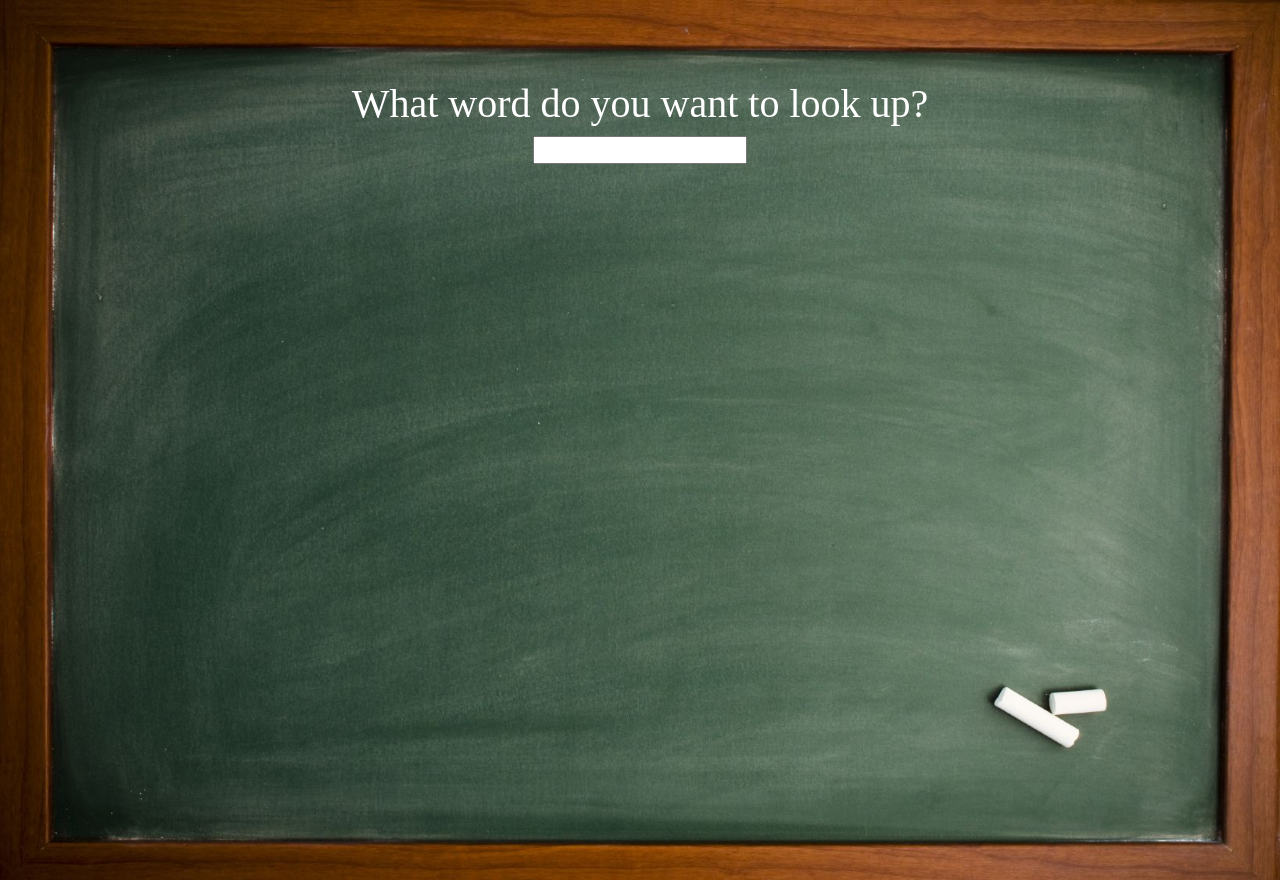
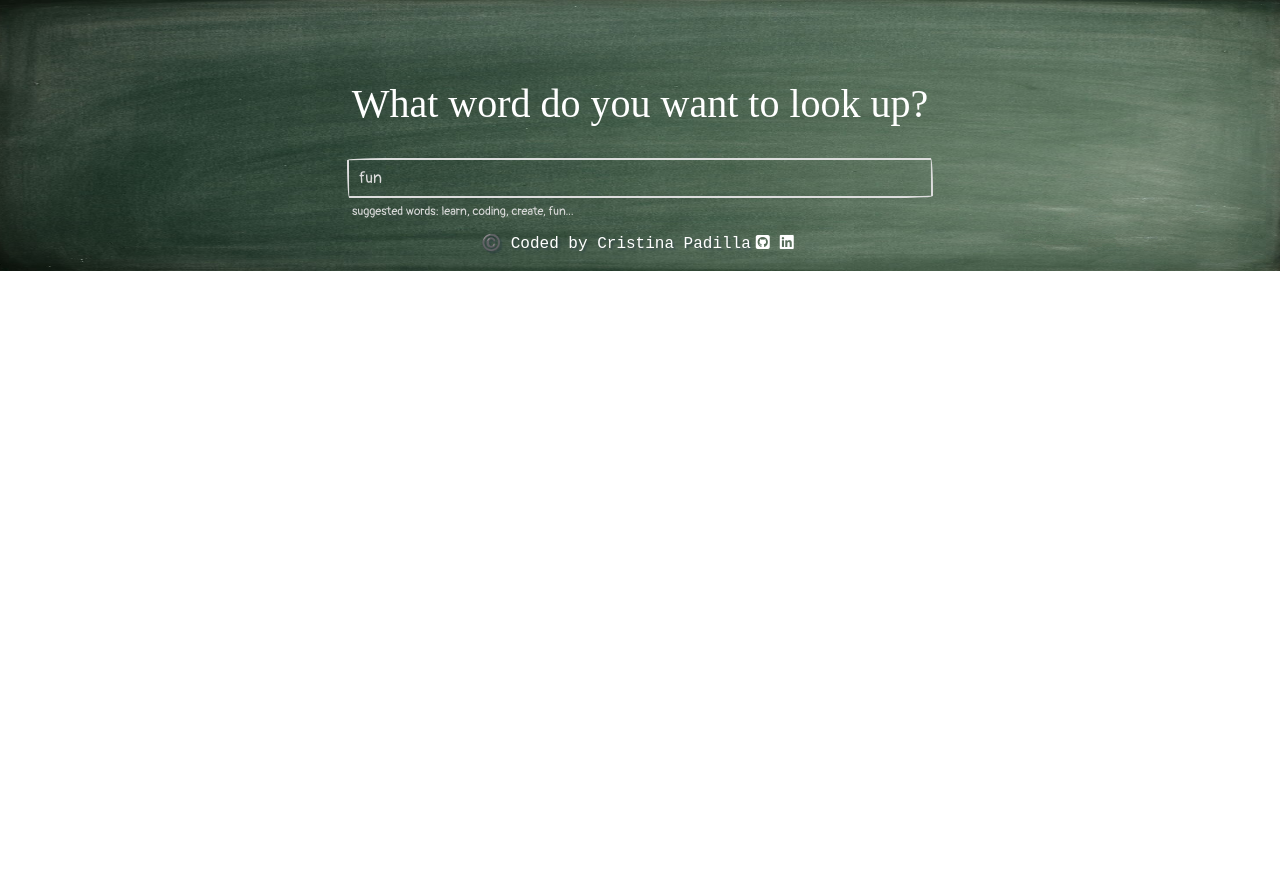
Before and after one commit to Mama-simba/dictionary-project, a React (Create React App) app: page / in a window 1280 px wide. After the commit the page ends 800 px from the top, so only its background shows below. Built offline with nearby package versions, Linux system fonts and the light colour scheme; no server answers; a web font is replaced by a local one.

Commit message:
Styling components

```diff
--- a/src/App.css
+++ b/src/App.css
@@ -6,17 +6,25 @@
 
 
 body {
-  width: 100%;
-  height:100vh;
   background-image: url("/src/blackboard.jpg");
-  background-repeat: no-repeat;
-  background-position: center center fixed;
+  background-repeat:no-repeat;
+  background-position: center;
   background-size: 100% 100%;
+
+  /*background: #63856a;
+  background: -moz-radial-gradient(center, ellipse cover,  #63856a 1%, #3c5a40 100%);
+  background: -webkit-gradient(radial, center center, 0px, center center, 100%, color-stop(1%,#63856a), color-stop(100%,#3c5a40));
+  background: -webkit-radial-gradient(center, ellipse cover,  #63856a 1%,#3c5a40 100%);
+  background: -o-radial-gradient(center, ellipse cover,  #63856a 1%,#3c5a40 100%);
+  background: -ms-radial-gradient(center, ellipse cover,  #63856a 1%,#3c5a40 100%);
+  background: radial-gradient(ellipse at center,  #63856a 1%,#3c5a40 100%);
+  filter: progid:DXImageTransform.Microsoft.gradient( startColorstr='#63856a', endColorstr='#3c5a40',GradientType=1 ); /* IE6-9 fallback on horizontal gradient */
 }
+
+
 
 h1 {
   font-family: 'Walter Turncoat', cursive;
-  text-align: center;
   color: white;
 }
 
@@ -26,11 +34,16 @@ h1 {
 }
 
 
+main {
+  width: 70%;
+  margin: 10px auto;
 
-/*Footer hidden*/
+}
+
+
+
 
 footer {
-  display: none;
   margin: 0px 0 15px 0;
 }
 
--- a/src/App.js
+++ b/src/App.js
@@ -7,7 +7,7 @@ function App() {
     <div className="App">
       <div className="container">
         <header className="App-header">
-          <h1>What word do you want to look up?</h1>
+          <h1 className="text-center">What word do you want to look up?</h1>
         </header>
         <main>
           <Dictionary />
--- a/src/Dictionary.css
+++ b/src/Dictionary.css
@@ -1,5 +1,32 @@
 
+section {
+    padding: 30px;
+    border-radius: 4px;
+    margin: 20px 0;
+    border: 3px solid white;
+    border-radius: 255px 15px 225px 15px/15px 225px 15px 255px;
+}
 
 form {
     text-align: center;
 }
+
+.dictionary input {
+    width: 75%;
+    padding: 6px 10px;
+    margin-top: 20px;
+    text-align: left;
+    border: 2px solid #ddd;
+    border-radius: 255px 15px 225px 15px/15px 225px 15px 255px;
+    background: transparent;
+    color: #ddd;
+}
+
+.hint {
+    width: 75%;
+    margin: 5px auto;
+    padding-left: 5px;
+    font-size: 12px;
+    text-align: left;
+    color: #ddd;
+}
--- a/src/Dictionary.js
+++ b/src/Dictionary.js
@@ -5,30 +5,52 @@ import Results from "./Results";
 import "./Dictionary.css";
 
 export default function Dictionary(){
-    let [keyword, setKeyword] = useState ("");
+    let [keyword, setKeyword] = useState ("fun");
     let [results, setResults] = useState (null);
+    let [loaded, setLoaded] = useState (false);
 
     function handleResponse(response){
-        console.log(response.data[0]);
+
         setResults(response.data[0]);
     }
 
-    function search(event){
-        event.preventDefault();
+    function search(){
         let apiUrl = `https://api.dictionaryapi.dev/api/v2/entries/en_US/${keyword}`;
         axios.get(apiUrl).then(handleResponse);
+
+    }
+
+    function handleSubmit(event){
+        event.preventDefault();
+        search();
     }
 
     function handleKeywordChange(event){
         setKeyword(event.target.value);
     }
 
+    function load(){
+        setLoaded(true);
+        search();
 
-    return (
+    }
+
+    if (loaded){
+        return (
         <div className="dictionary">
-            <form onSubmit={search}>
-                <input type="search" onChange={handleKeywordChange}/>
-            </form>
+                <form onSubmit={handleSubmit}>
+                    <input type="search" onChange={handleKeywordChange} defaultValue={keyword}/>
+                </form>
+                <div className="hint">
+                    suggested words: learn, coding, create, fun...
+                </div>
             <Results results={results}/>
         </div>);
+
+    } else {
+        load();
+        return "Loading";
+    }
+
+
 }
--- /dev/null
+++ b/src/Meaning.css
@@ -0,0 +1,12 @@
+
+.Meaning h3 {
+    color: #98ddca;
+    font-weight: bold;
+}
+
+.example {
+    font-size: 15px;
+    font-style: italic;
+    color: #98ddca;
+    margin-top: 7px;
+}
--- a/src/Meaning.js
+++ b/src/Meaning.js
@@ -1,5 +1,7 @@
 import React from "react";
 import Synonyms from "./Synonyms";
+
+import "./Meaning.css";
 
 export default function Meaning(props){
     return (
@@ -9,11 +11,15 @@ export default function Meaning(props){
             {
                 return (
                     <div key={index}>
-                        <p><strong>Definition: </strong>{definition.definition}
-                            <br />
-                            <strong>Example: </strong><em>{definition.example}</em>
-                            <Synonyms synonyms={definition.synonyms}/>
-                        </p>
+                        <div className="definition">
+                            {definition.definition}
+                        </div>
+                        <div className="example">
+                            {definition.example}
+                        </div>
+
+                        <Synonyms synonyms={definition.synonyms}/>
+
                     </div>
                 );
             })}
--- /dev/null
+++ b/src/Phonetic.css
@@ -0,0 +1,27 @@
+
+.Phonetic {
+    height: 60px;
+}
+
+.Phonetic a {
+    border: 1px solid #fbeeac;
+    padding: 5px 15px;
+    border-radius: 255px 15px 225px 15px/15px 225px 15px 255px;
+    text-decoration: none;
+    color: #fbeeac;
+    font-weight: bold;
+}
+
+.Phonetic a:hover {
+   color: white;
+   border: 2px solid white;
+}
+
+.phonetic-text {
+   color: #fbeeac;
+   padding-top: 20px;
+   margin-left: 10px;
+   font-weight: bold;
+   opacity: 0.9;
+
+}
--- a/src/Phonetic.js
+++ b/src/Phonetic.js
@@ -1,4 +1,6 @@
 import React from "react";
+
+import "./Phonetic.css"
 
 export default function Phonetic(props){
     return (
@@ -6,8 +8,7 @@ export default function Phonetic(props){
             <a href={props.phonetic.audio} target="_blank" rel="noreferrer">
                 Listen
             </a>
-            <br/>
-            {props.phonetic.text}
+            <span className="phonetic-text">{props.phonetic.text}</span>
 
         </div>
     );
--- a/src/Results.css
+++ b/src/Results.css
@@ -2,3 +2,16 @@ body {
     font-family: 'Pangolin', cursive;
     color: white;
 }
+
+.noun {
+    border-color:white;
+
+}
+
+.noun h2 {
+    font-size: 36px;
+    font-weight: bold;
+    line-height: 1.5;
+    color: #fbeeac;
+
+}
--- a/src/Results.js
+++ b/src/Results.js
@@ -8,6 +8,7 @@ import "./Results.css";
 export default function Results(props){
     if (props.results) {
         return <div className="Results">
+            <section className="noun">
                 <h2>{props.results.word}</h2>
                 {props.results.phonetics.map(function(phonetic, index) {
                     return (
@@ -16,11 +17,11 @@ export default function Results(props){
                         </div>
                  )
                  })}
-
+            </section>
                 {props.results.meanings.map(function(meaning, index) {
-                return (<div key={index}>
+                    return (<section key={index}>
                      <Meaning meaning={meaning}/>
-                    </div>);
+                     </section>);
                  })}
         </div>;
 
--- /dev/null
+++ b/src/Synonyms.css
@@ -0,0 +1,12 @@
+
+.Synonyms {
+    padding: 0;
+    margin: 20px 0 0;
+}
+
+.Synonyms li {
+    display: inline-block;
+    padding-right: 10px;
+    font-size: 15px;
+    line-height: 1;
+}
--- a/src/Synonyms.js
+++ b/src/Synonyms.js
@@ -1,4 +1,6 @@
 import React from "react";
+
+import "./Synonyms.css";
 
 export default function Synonyms(props){
     if (props.synonyms){
```
Also changed, not shown: src/blackboard.jpg. Lines whose indentation alone changed are shown as unchanged.
